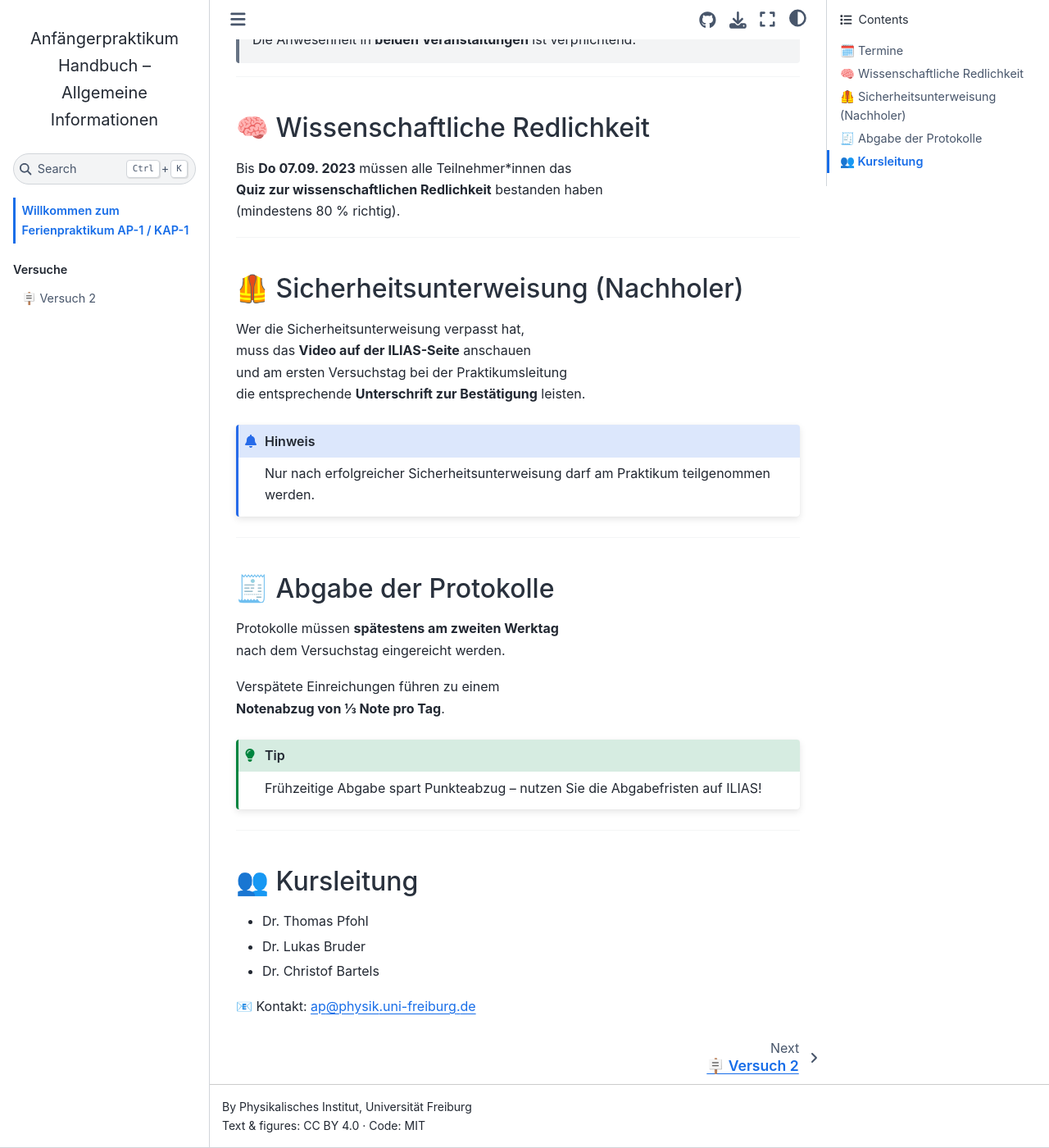
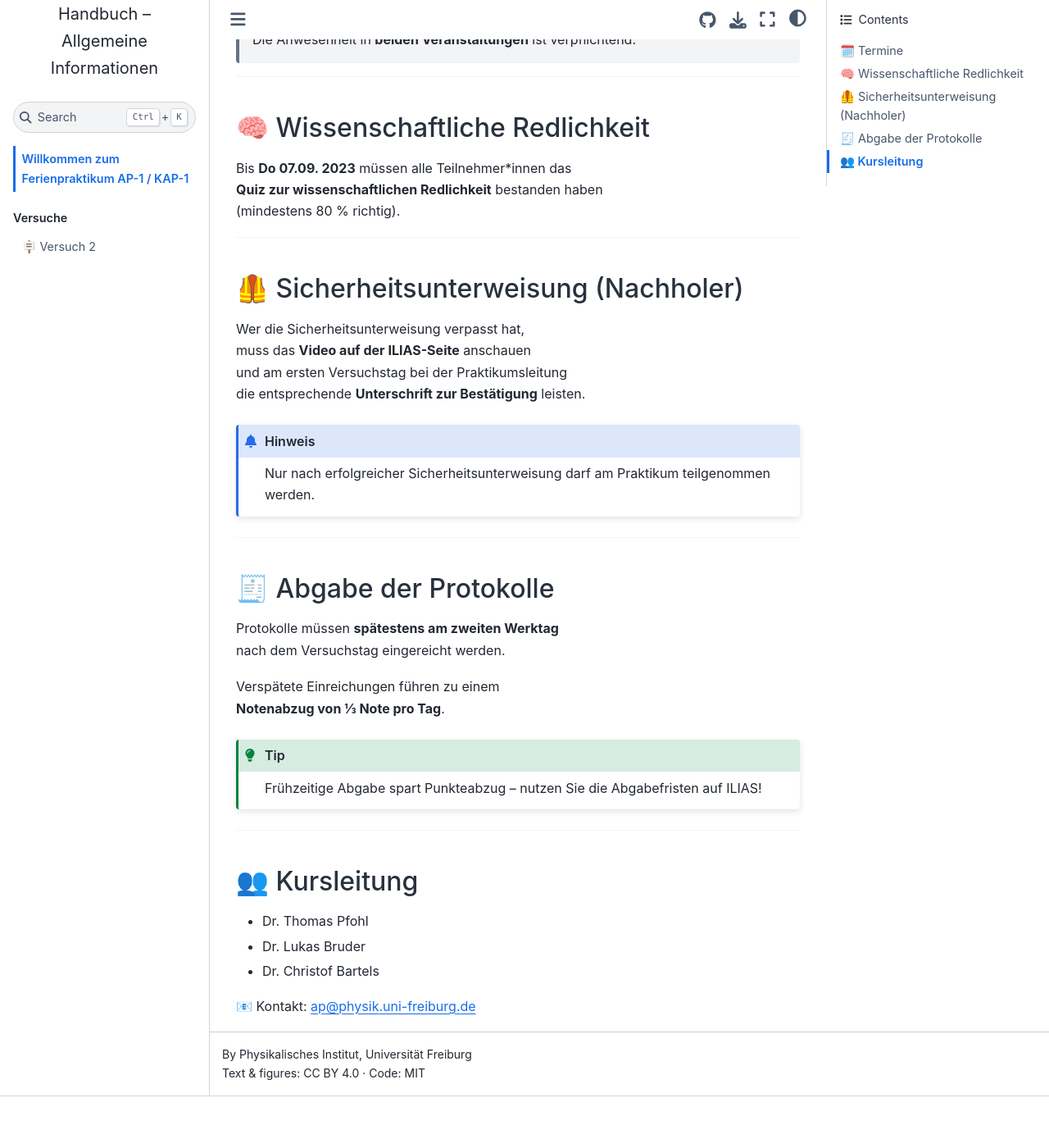
Before and after one commit to ap-labs-ufr/ap-handbook, a Jupyter Book: the page built from Intro.md, in a window 1280 px wide and 1400 px high, scrolled down 604 px. Shown: the whole window at 82% size. Built offline with Jupyter Book 1.0.4 settings and Sphinx 7.4.7 and the Sphinx Book theme 1.1.4, drawn with Linux system fonts in a browser that asks for light colours; after the commit the page ends 1941 px from its top, so only the background shows below that.

Commit message:
Update custom.css

```diff
--- a/_static/custom.css
+++ b/_static/custom.css
@@ -1,4 +1,8 @@
-/* --- Hide Prev/Next footer globally (affects all pages) --- */
+/* --- Hide Prev/Next footer globally (all pages) --- */
 .bd-article-nav {
   display: none !important;
 }
+
+.prev-next-area {
+  display: none !important;
+}
```
